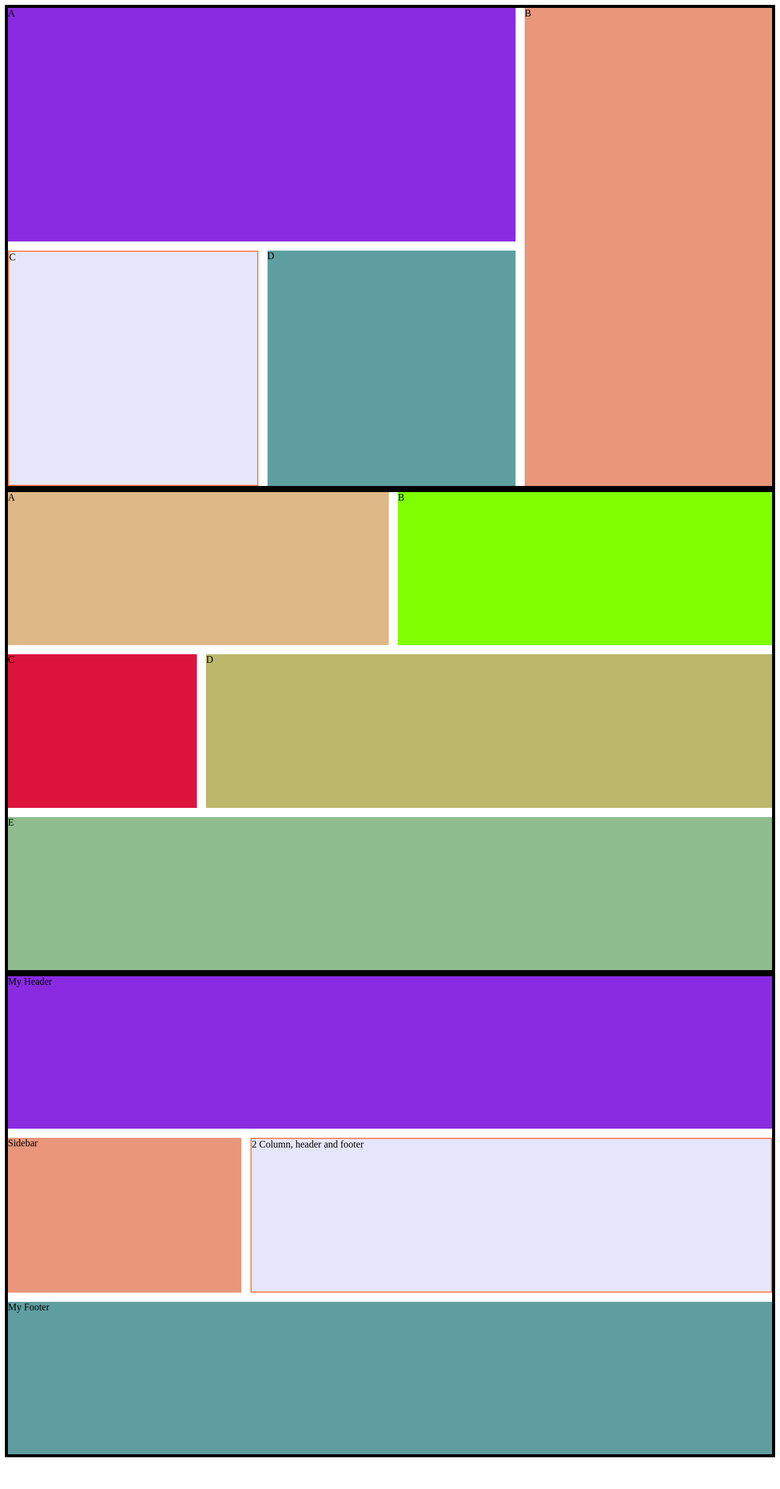
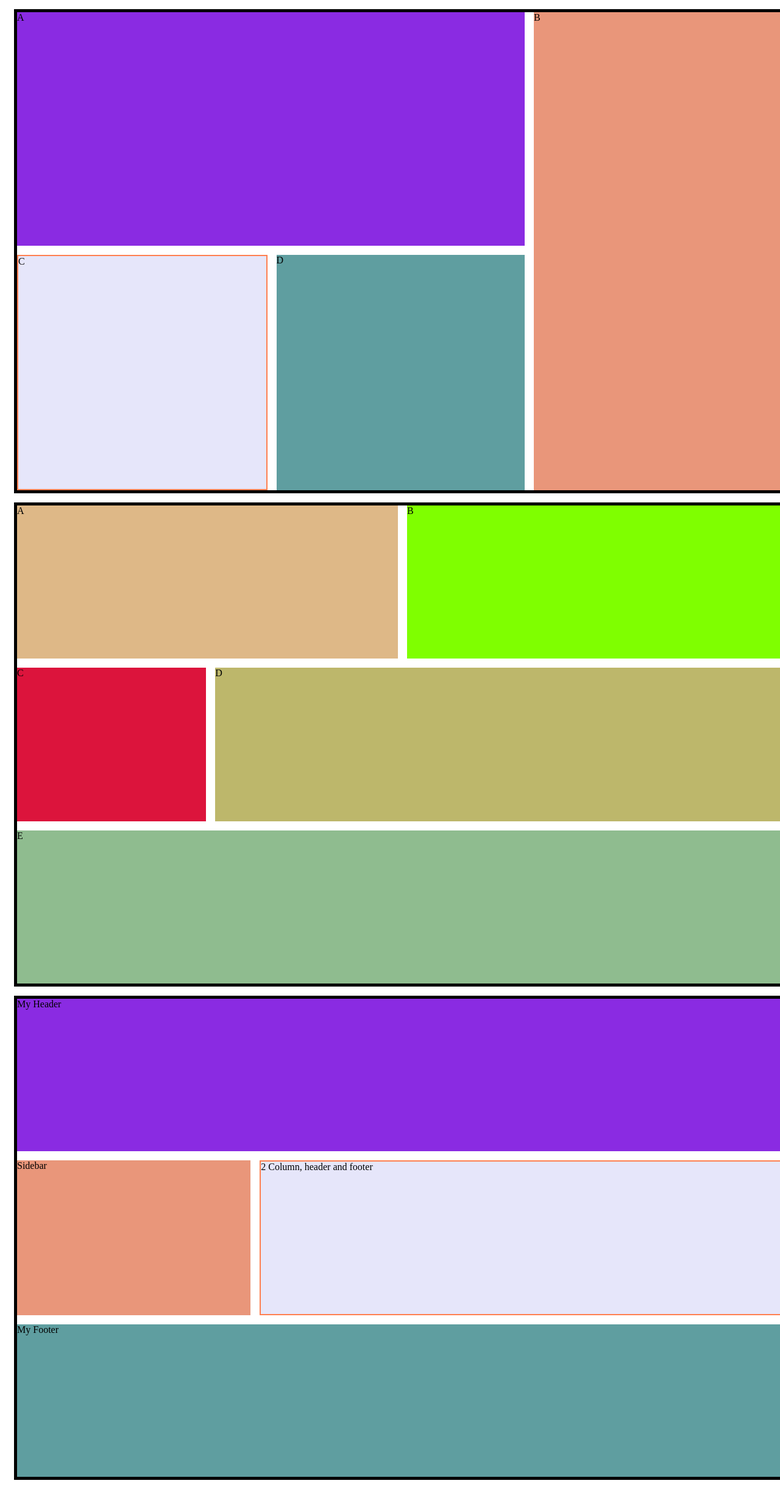
Before and after one commit to GianaMylan/GridLab, a plain HTML site: page index.html in a window 1280 px wide. Shown: the whole page at 61% size. Before the commit the page ends 2398 px from the top, so only its background shows below. Drawn offline with Linux system fonts and the light colour scheme; files that its build step writes are made by us from their sources.

Commit message:
Giana Mylan

```diff
--- a/index.html
+++ b/index.html
@@ -3,7 +3,7 @@
 <head>
         <meta charset="UTF-8">
         <meta name="viewport" content="width=device-width, initial-scale=1.0">
-        <link rel="stylesheet" href="./css/style.css">
+        <link rel="stylesheet" href="./css/GridLab/style.css">
         <title>Document</title>
 </head>
 <body>
--- a/style.css
+++ b/style.css
@@ -4,6 +4,7 @@
         height: 98vh;
         display: grid;
         gap: 15px;
+        margin: 15px;
 }
 #header1{
         background-color: blueviolet;
@@ -44,6 +45,7 @@
         height: 98vh;
         display: grid;
         gap: 15px;
+        margin: 15px;
 }
 #header2{
         background-color: burlywood;
@@ -91,6 +93,7 @@
         height: 98vh;
         display: grid;
         gap: 15px;
+        margin: 15px;
 }
 #header3{
         background-color: blueviolet;
@@ -124,3 +127,4 @@
         grid-row-end: 3;
         grid-column-start: 1;
         grid-column-end: 4;
+}
```
